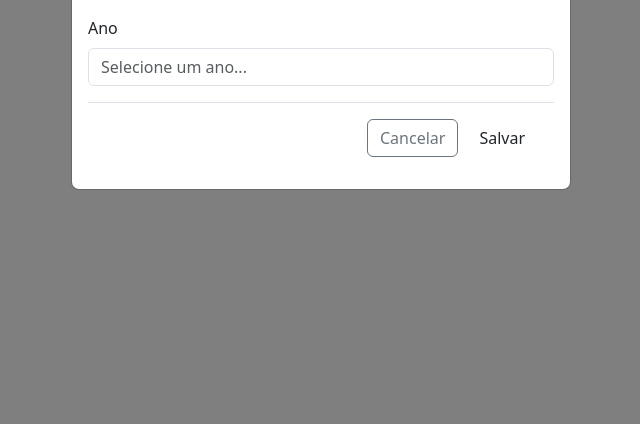
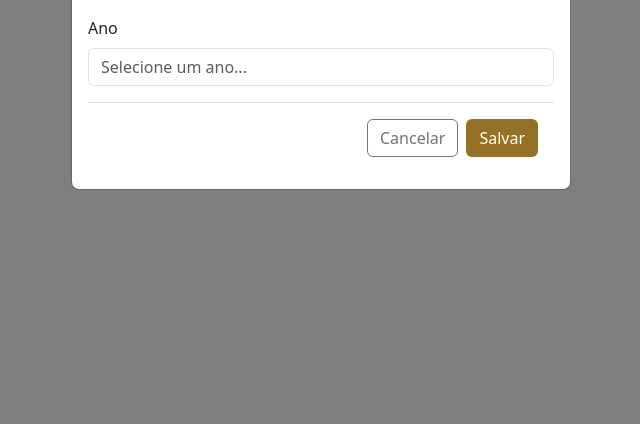
Before and after one commit to RayssaGM21/Pecunia, a PHP site: page /meses.php in a window 1280 px wide, after a click on "Adicionar mês". Shown: the part 376-800 px from the top of the page, without its empty margins (319-959 px from the left). Run offline with PHP 8.4, Linux system fonts and the light colour scheme; data that the repository does not hold is empty.

Commit message:
Retificação global.css

```diff
--- a/css/global.css
+++ b/css/global.css
@@ -49,3 +49,8 @@
     text-decoration: none;
     color: #947125;
 }
+
+.botao{
+    background-color: #947125 !important;
+    color: #ffff !important;
+}
```
